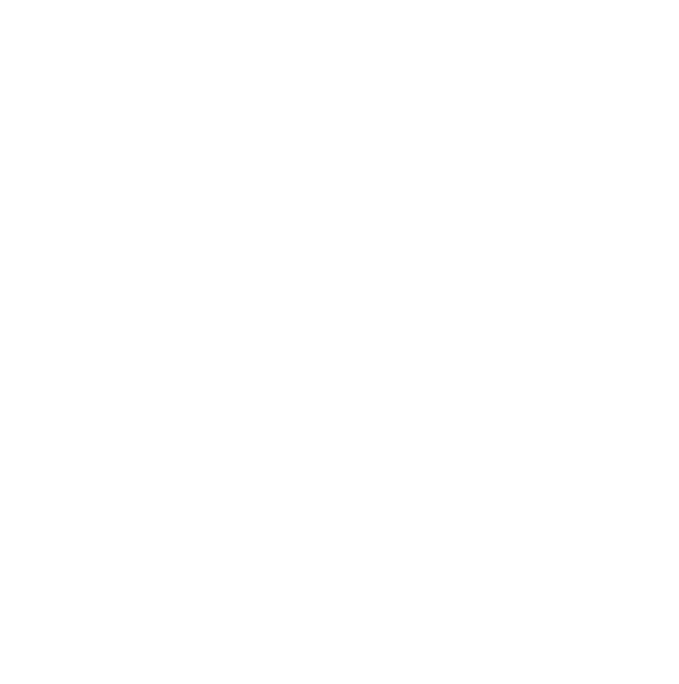
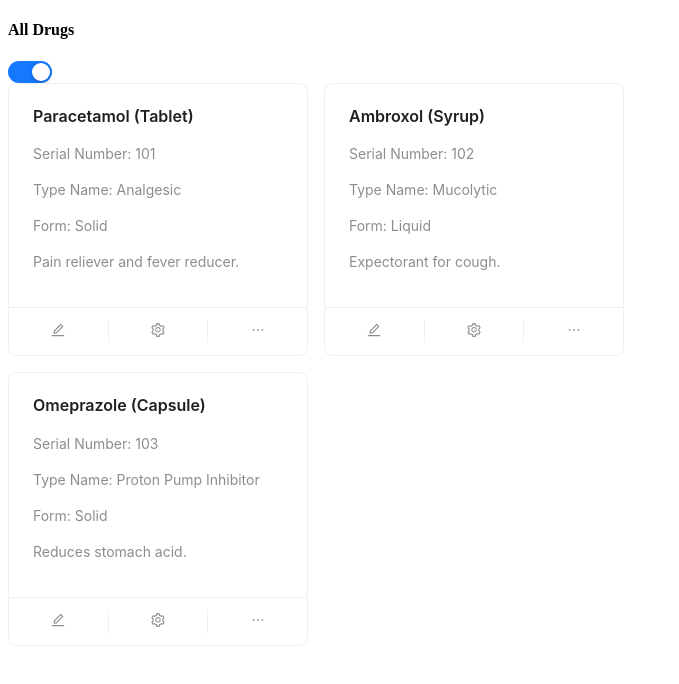
Before and after one commit to zeezaglobal/prescription_front, a React (Vite) app: page /adddrug in a window 1280 px wide. Before the commit this address had no page. Shown: the top 684 px of the page, without its empty margins (0-679 px from the left). Built offline with nearby package versions, Linux system fonts and the light colour scheme.

Commit message:
add drug page

```diff
--- a/src/App.jsx
+++ b/src/App.jsx
@@ -5,7 +5,10 @@
 import Dashboard from './pages/Dashboard';
 import DoctorForm from './pages/DoctorForm';
 import Home from './pages/Home';
+
 import ProtectedRoute from './context/ProtectedRoute';
+import DrugsPage from './pages/DrugsPage';
+
 
 function App() {
   return (
@@ -13,6 +16,7 @@
       <Router>
         <Routes>
           <Route path="/" element={<Home />} />
+          <Route path="/adddrug" element={<DrugsPage />} />
           <Route path="/login" element={<Login />} />
           <Route path="/register" element={<Register />} />
           <Route path="/dashboard" element={
--- /dev/null
+++ b/src/pages/DrugsPage.jsx
@@ -0,0 +1,122 @@
+import React, { useState, useEffect } from 'react';
+import { Card, Avatar, Flex, Switch } from 'antd';
+import { EditOutlined, EllipsisOutlined, SettingOutlined } from '@ant-design/icons';
+
+const actions = [
+  <EditOutlined key="edit" />,
+  <SettingOutlined key="setting" />,
+  <EllipsisOutlined key="ellipsis" />,
+];
+
+const DrugsPage = () => {
+  const [drug, setDrug] = useState({
+    serialNumber: '',
+    type: '',
+    name: '',
+    description: '',
+    type_name: '',
+    form: '',
+  });
+
+  const [drugs, setDrugs] = useState([]);
+  const [message, setMessage] = useState('');
+  const [loading, setLoading] = useState(true);
+
+  const handleChange = (e) => {
+    const { name, value } = e.target;
+    setDrug(prev => ({
+      ...prev,
+      [name]: value
+    }));
+  };
+
+  // UseEffect to set dummy data
+  useEffect(() => {
+    const dummyData = [
+      {
+        id: 1,
+        serialNumber: 101,
+        type: 'Tablet',
+        name: 'Paracetamol',
+        description: 'Pain reliever and fever reducer.',
+        type_name: 'Analgesic',
+        form: 'Solid',
+      },
+      {
+        id: 2,
+        serialNumber: 102,
+        type: 'Syrup',
+        name: 'Ambroxol',
+        description: 'Expectorant for cough.',
+        type_name: 'Mucolytic',
+        form: 'Liquid',
+      },
+      {
+        id: 3,
+        serialNumber: 103,
+        type: 'Capsule',
+        name: 'Omeprazole',
+        description: 'Reduces stomach acid.',
+        type_name: 'Proton Pump Inhibitor',
+        form: 'Solid',
+      },
+    ];
+    setDrugs(dummyData);
+    setLoading(false);
+  }, []);
+
+  const handleSubmit = (e) => {
+    e.preventDefault();
+    const newDrug = {
+      ...drug,
+      id: drugs.length + 1, // assign a dummy id
+      serialNumber: parseInt(drug.serialNumber, 10) || 0
+    };
+    setDrugs(prev => [...prev, newDrug]);
+    setMessage(`Drug "${drug.name}" added successfully.`);
+    setDrug({
+      serialNumber: '',
+      type: '',
+      name: '',
+      description: '',
+      type_name: '',
+      form: '',
+    });
+  };
+
+  return (
+    <div className="container mt-5" style={{ maxWidth: '800px' }}>
+
+
+      <div>
+        <h4>All Drugs</h4>
+        <Switch checked={!loading} onChange={checked => setLoading(!checked)} />
+        <Flex gap="middle" align="start" wrap="wrap">
+          {drugs.map(drug => (
+            <Card
+              key={drug.id}
+              loading={loading}
+              actions={actions}
+              style={{ minWidth: 300 }}
+            >
+              <Card.Meta
+
+                title={`${drug.name} (${drug.type})`}
+                description={
+                  <>
+                    <p>Serial Number: {drug.serialNumber}</p>
+                    <p>Type Name: {drug.type_name}</p>
+                    <p>Form: {drug.form}</p>
+                    <p>{drug.description}</p>
+                  </>
+                }
+              />
+            </Card>
+          ))}
+        </Flex>
+      </div>
+    </div>
+  );
+};
+
+export default DrugsPage;
```
